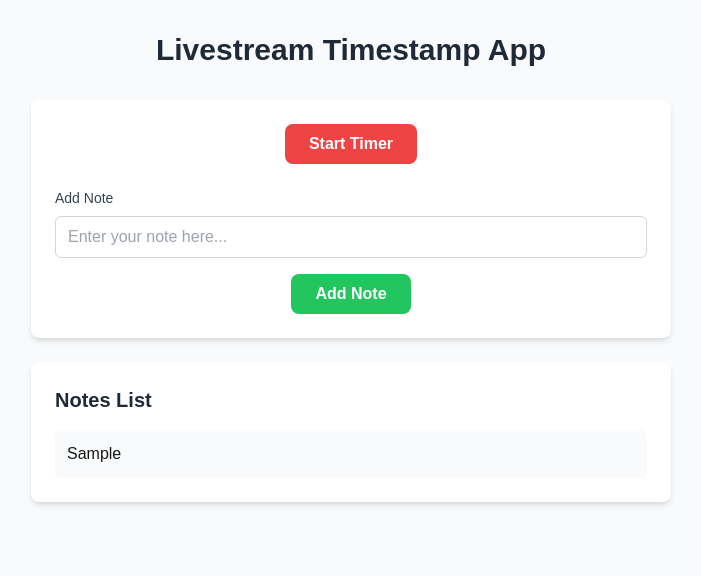
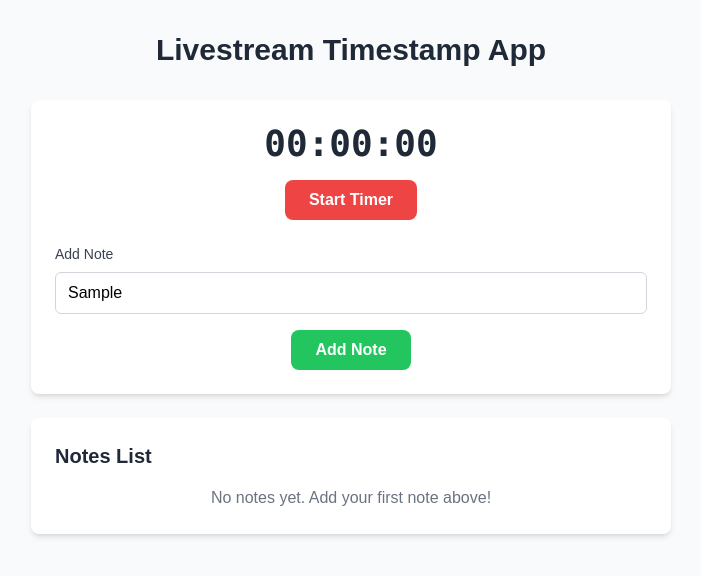
Before and after one commit to rayinailham/live-note, a Next.js app: page / in a window 1280 px wide. Both pictures are taken after typing "Sample" into the empty fields and a click on the button "Add Note". Shown: the top 576 px of the page, without its empty margins (289-990 px from the left). Built offline with nearby package versions, Linux system fonts and the light colour scheme.

Commit message:
phase 2 selesai

```diff
--- a/src/app/page.tsx
+++ b/src/app/page.tsx
@@ -1,14 +1,51 @@
 'use client'
 
-import { useState } from 'react'
+import { useState, useEffect } from 'react'
+
+type Note = {
+  timestamp: string
+  text: string
+}
 
 export default function Home() {
-  const [notes, setNotes] = useState<string[]>([])
+  const [notes, setNotes] = useState<Note[]>([])
   const [currentNote, setCurrentNote] = useState('')
+  const [isRunning, setIsRunning] = useState(false)
+  const [seconds, setSeconds] = useState(0)
+  const [intervalId, setIntervalId] = useState<NodeJS.Timeout | null>(null)
+
+  const formatTime = (totalSeconds: number): string => {
+    const hours = Math.floor(totalSeconds / 3600)
+    const minutes = Math.floor((totalSeconds % 3600) / 60)
+    const secs = totalSeconds % 60
+    return `${hours.toString().padStart(2, '0')}:${minutes.toString().padStart(2, '0')}:${secs.toString().padStart(2, '0')}`
+  }
+
+  const handleStartTimer = () => {
+    if (!isRunning) {
+      setIsRunning(true)
+      const id = setInterval(() => {
+        setSeconds(prev => prev + 1)
+      }, 1000)
+      setIntervalId(id)
+    }
+  }
+
+  useEffect(() => {
+    return () => {
+      if (intervalId) {
+        clearInterval(intervalId)
+      }
+    }
+  }, [intervalId])
 
   const handleAddNote = () => {
-    if (currentNote.trim()) {
-      setNotes([...notes, currentNote])
+    if (currentNote.trim() && isRunning) {
+      const newNote: Note = {
+        timestamp: formatTime(seconds),
+        text: currentNote.trim()
+      }
+      setNotes([...notes, newNote])
       setCurrentNote('')
     }
   }
@@ -21,9 +58,20 @@ export default function Home() {
         </h1>
 
         <div className="bg-white rounded-lg shadow-md p-6 mb-6">
-          <div className="flex justify-center mb-6">
-            <button className="bg-red-500 hover:bg-red-600 text-white font-semibold py-2 px-6 rounded-lg transition-colors">
-              Start Timer
+          <div className="text-center mb-6">
+            <div className="text-4xl font-mono font-bold text-gray-800 mb-4">
+              {formatTime(seconds)}
+            </div>
+            <button
+              onClick={handleStartTimer}
+              disabled={isRunning}
+              className={`font-semibold py-2 px-6 rounded-lg transition-colors ${
+                isRunning
+                  ? 'bg-gray-400 cursor-not-allowed'
+                  : 'bg-red-500 hover:bg-red-600'
+              } text-white`}
+            >
+              {isRunning ? 'Timer Running' : 'Start Timer'}
             </button>
           </div>
 
@@ -58,8 +106,8 @@ export default function Home() {
           ) : (
             <ul className="space-y-2">
               {notes.map((note, index) => (
-                <li key={index} className="bg-gray-50 p-3 rounded-md">
-                  {note}
+                <li key={index} className="bg-gray-50 p-3 rounded-md text-black">
+                  <span className="font-mono">{note.timestamp}</span> - {note.text}
                 </li>
               ))}
             </ul>
```
